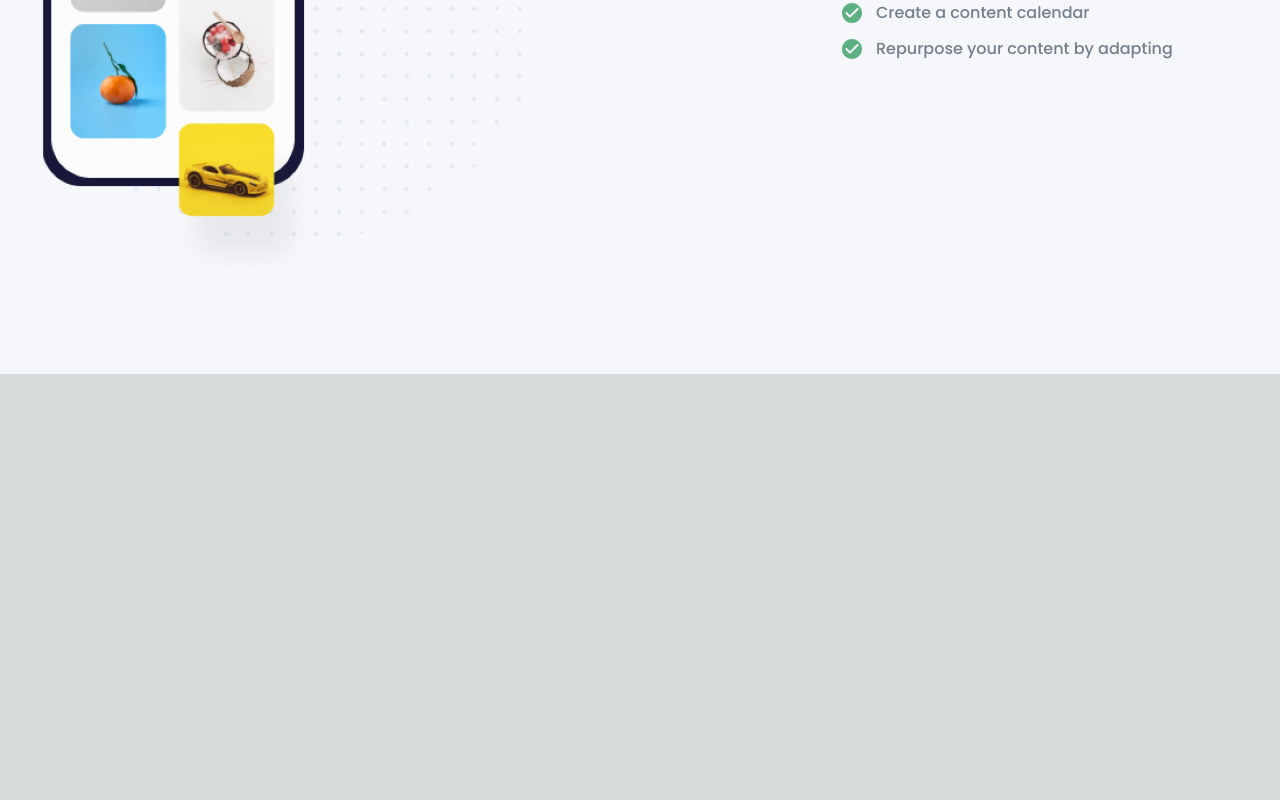
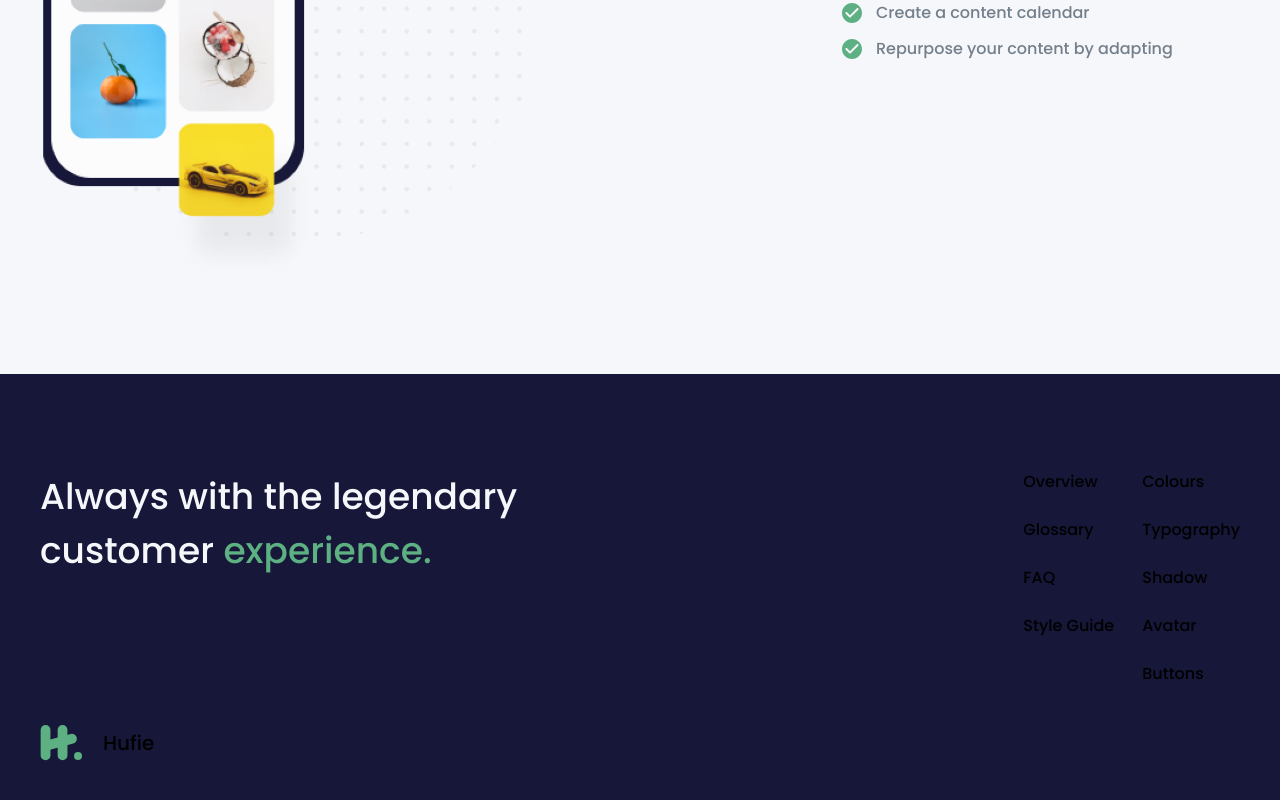
Before and after one commit to EdiedRamos/devchallenges, a Next.js app: page /advanced-homepage in a window 1280 px wide. Shown: the part 3053-3853 px from the top of the page. Before the commit the page ends 3427 px from the top, so only its background shows below. Built offline with nearby package versions, Linux system fonts and the light colour scheme.

Commit message:
feat: add footer

```diff
--- /dev/null
+++ b/src/app/advanced-homepage/(components)/footer.tsx
@@ -0,0 +1,35 @@
+import { Container } from "./container";
+
+export function Footer() {
+  return (
+    <footer className="py-24 bg-ah-dark">
+      <Container>
+        <div className="flex flex-wrap justify-between">
+          <h4 className="text-ah-white text-cs-36 w-full max-w-[500px]">
+            Always with the legendary customer{" "}
+            <span className="text-ah-green">experience.</span>
+          </h4>
+          <div className="flex flex-wrap gap-7">
+            <ul className="flex flex-col gap-6">
+              <li>Overview</li>
+              <li>Glossary</li>
+              <li>FAQ</li>
+              <li>Style Guide</li>
+            </ul>
+            <ul className="flex flex-col gap-6">
+              <li>Colours</li>
+              <li>Typography</li>
+              <li>Shadow</li>
+              <li>Avatar</li>
+              <li>Buttons</li>
+            </ul>
+          </div>
+        </div>
+        <div className="flex flex-wrap gap-5 items-center mt-9">
+          <img src="/advanced-homepage/hufie-logo.svg" alt="logo" />
+          <p className="text-cs-20">Hufie</p>
+        </div>
+      </Container>
+    </footer>
+  );
+}
--- a/src/app/advanced-homepage/(components)/index.ts
+++ b/src/app/advanced-homepage/(components)/index.ts
@@ -6,3 +6,4 @@ export * from "./clonableSection";
 export * from "./styleSection";
 export * from "./checkItem";
 export * from "./buildSection";
+export * from "./footer";
--- a/src/app/advanced-homepage/page.tsx
+++ b/src/app/advanced-homepage/page.tsx
@@ -2,6 +2,7 @@ import {
   BuildSection,
   ClonabledSection,
   Container,
+  Footer,
   Header,
   ProcessGrid,
   StyleSection,
@@ -52,6 +53,7 @@ export default function AdvancedHomepage() {
       <div className="bg-ah-white pt-[72px] pb-24">
         <BuildSection />
       </div>
+      <Footer />
     </div>
   );
 }
```
